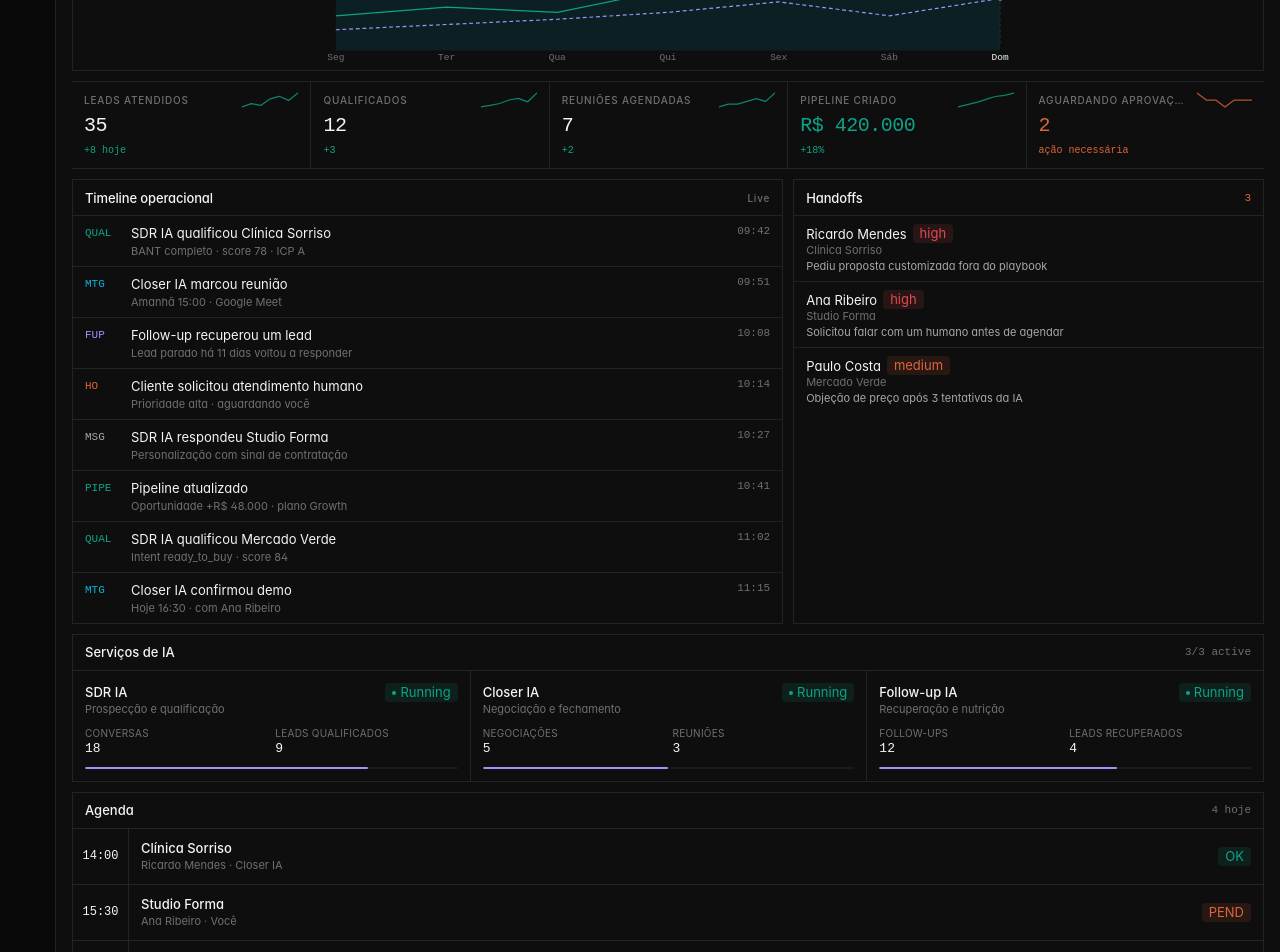
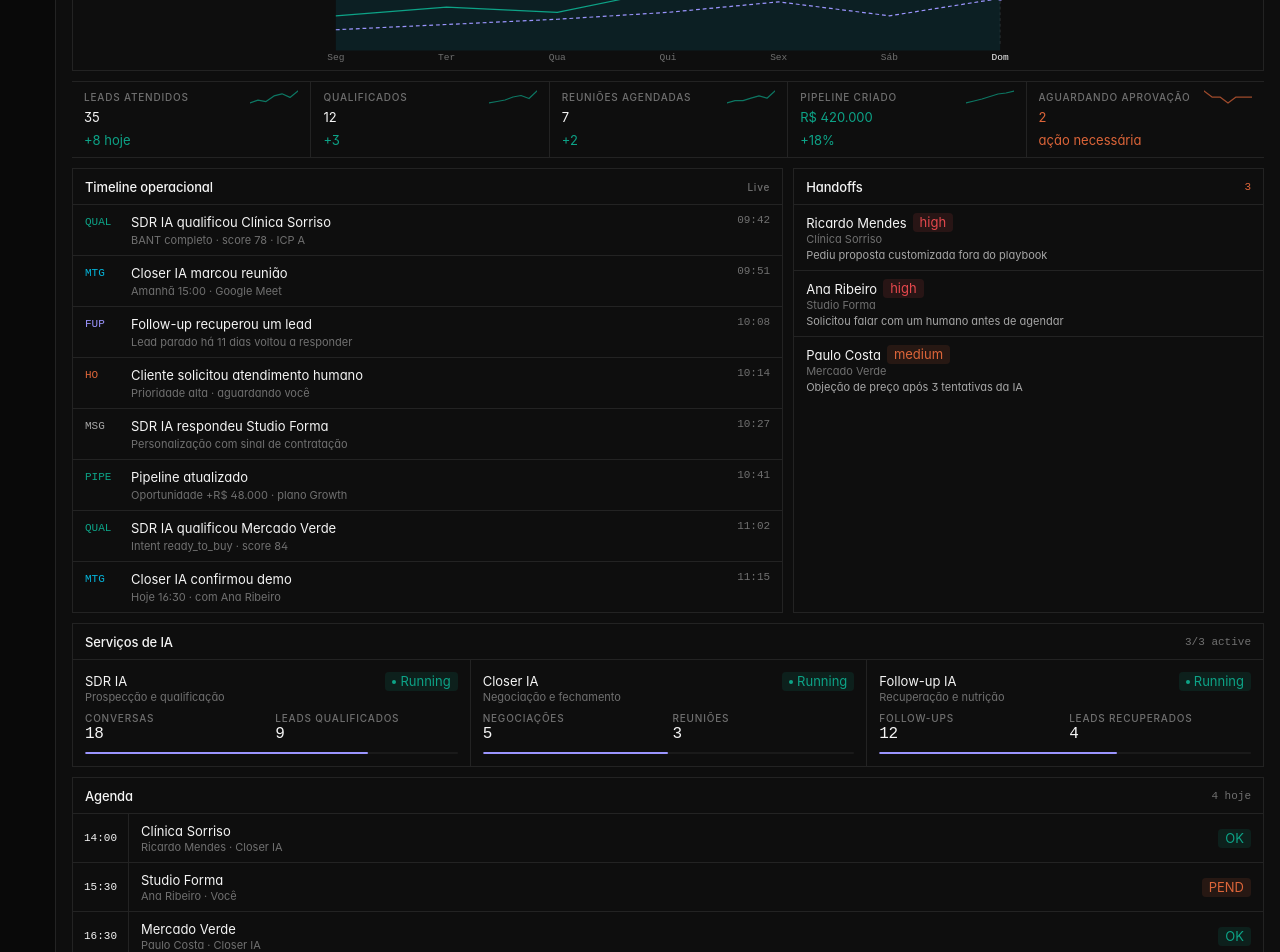
Before and after one commit to jvrm831720/forceia, a Next.js app in the folder dashboard/: page / in a window 1280 px wide. Shown: the part 320-1272 px from the top of the page. Built offline with nearby package versions, Linux system fonts and the light colour scheme.

Commit message:
foundation: services, agenda, KPIs on shared type + Panel system

```diff
--- a/dashboard/components/dashboard/agenda-today.tsx
+++ b/dashboard/components/dashboard/agenda-today.tsx
@@ -1,5 +1,5 @@
 import { Badge } from "@/components/ui/badge";
-import { cn } from "@/lib/utils";
+import { Panel, PanelHeader, PanelBody } from "@/components/ui/panel";
 import type { AgendaItem } from "@/types/dashboard";
 
 const STATUS_VARIANT = {
@@ -15,13 +15,14 @@ const STATUS_LABEL = {
 
 export function AgendaToday({ items }: { items: AgendaItem[] }) {
   return (
-    <section className="border border-border bg-canvas">
-      <div className="flex items-center justify-between border-b border-border px-3 py-2">
-        <h2 className="text-[13px] font-medium text-ink">Agenda</h2>
-        <span className="font-mono text-[11px] text-ink-soft">{items.length} hoje</span>
-      </div>
+    <Panel>
+      <PanelHeader
+        title="Agenda"
+        meta={<span className="text-mono">{items.length} hoje</span>}
+      />
+      <PanelBody>
         {items.length === 0 ? (
-        <p className="px-3 py-8 text-center text-[12px] text-ink-soft">
+          <p className="px-3 py-8 text-center text-body-muted text-ink-soft">
             Nenhuma reunião agendada
           </p>
         ) : (
@@ -29,19 +30,17 @@ export function AgendaToday({ items }: { items: AgendaItem[] }) {
             {items.map((item) => (
               <li
                 key={item.id}
-              className="flex items-stretch gap-0 transition-ui hover:bg-surface"
+                className="flex items-stretch transition-ui duration-fast hover:bg-surface"
               >
-              <div className="flex w-14 shrink-0 flex-col items-center justify-center border-r border-border bg-background/50 py-2.5">
-                <span className="font-mono text-[12px] font-medium tabular-nums text-ink">
-                  {item.time}
-                </span>
+                <div className="flex w-14 shrink-0 flex-col items-center justify-center border-r border-border bg-background/40 py-2">
+                  <span className="text-mono font-medium text-ink">{item.time}</span>
                 </div>
-              <div className="flex min-w-0 flex-1 items-center justify-between gap-3 px-3 py-2.5">
+                <div className="flex min-w-0 flex-1 items-center justify-between gap-3 px-3 py-2">
                   <div className="min-w-0">
-                  <p className="truncate text-[13px] font-medium text-ink">
+                    <p className="truncate text-body font-medium text-ink">
                       {item.company}
                     </p>
-                  <p className="truncate text-[11px] text-ink-soft">
+                    <p className="truncate text-meta text-ink-soft">
                       {[item.contact, item.owner].filter(Boolean).join(" · ")}
                     </p>
                   </div>
@@ -53,6 +52,7 @@ export function AgendaToday({ items }: { items: AgendaItem[] }) {
             ))}
           </ul>
         )}
-    </section>
+      </PanelBody>
+    </Panel>
   );
 }
--- a/dashboard/components/dashboard/metric-cards.tsx
+++ b/dashboard/components/dashboard/metric-cards.tsx
@@ -1,7 +1,6 @@
 import { cn } from "@/lib/utils";
 import type { MetricCard } from "@/types/dashboard";
 
-/** Tiny 7-pt sparkline — pure presentation */
 function Spark({
   values,
   positive,
@@ -9,8 +8,8 @@ function Spark({
   values: number[];
   positive?: boolean;
 }) {
-  const w = 56;
-  const h = 16;
+  const w = 48;
+  const h = 14;
   const max = Math.max(...values);
   const min = Math.min(...values);
   const range = max - min || 1;
@@ -22,7 +21,7 @@ function Spark({
     })
     .join(" ");
   return (
-    <svg width={w} height={h} className="opacity-80" aria-hidden>
+    <svg width={w} height={h} className="opacity-70" aria-hidden>
       <polyline
         points={pts}
         fill="none"
@@ -51,7 +50,7 @@ export function MetricCards({ metrics }: { metrics: MetricCard[] }) {
           <div
             key={m.id}
             className={cn(
-              "group flex flex-col gap-1 px-3 py-2.5 transition-ui duration-fast hover:bg-surface",
+              "flex flex-col gap-1 px-3 py-2 transition-ui duration-fast hover:bg-surface",
               i > 0 && "border-l border-border",
               i >= 2 && "border-t border-border sm:border-t-0",
               i >= 3 && "sm:border-t lg:border-t-0",
@@ -65,7 +64,7 @@ export function MetricCards({ metrics }: { metrics: MetricCard[] }) {
             </div>
             <p
               className={cn(
-                "font-mono text-lg font-medium tabular-nums tracking-tight text-ink sm:text-xl",
+                "text-metric text-ink",
                 m.emphasis === "success" && "text-success",
                 m.emphasis === "alert" && "text-warning",
               )}
@@ -75,7 +74,7 @@ export function MetricCards({ metrics }: { metrics: MetricCard[] }) {
             {m.delta && (
               <p
                 className={cn(
-                  "font-mono text-[10px]",
+                  "text-mono",
                   m.deltaPositive === false ? "text-warning" : "text-success",
                 )}
               >
--- a/dashboard/components/dashboard/team-section.tsx
+++ b/dashboard/components/dashboard/team-section.tsx
@@ -1,4 +1,5 @@
 import { Badge } from "@/components/ui/badge";
+import { Panel, PanelHeader, PanelBody } from "@/components/ui/panel";
 import { cn } from "@/lib/utils";
 import type { AgentCard, AgentStatus } from "@/types/dashboard";
 
@@ -12,14 +13,19 @@ const STATUS: Record<
 };
 
 export function TeamSection({ agents }: { agents: AgentCard[] }) {
+  const active = agents.filter((a) => a.status === "working").length;
+
   return (
-    <section className="border border-border bg-canvas">
-      <div className="flex items-center justify-between border-b border-border px-3 py-2">
-        <h2 className="text-[13px] font-medium text-ink">Serviços de IA</h2>
-        <span className="font-mono text-[11px] text-ink-soft">
-          {agents.filter((a) => a.status === "working").length}/{agents.length} active
+    <Panel>
+      <PanelHeader
+        title="Serviços de IA"
+        meta={
+          <span className="text-mono">
+            {active}/{agents.length} active
           </span>
-      </div>
+        }
+      />
+      <PanelBody>
         <div className="grid gap-0 sm:grid-cols-3">
           {agents.map((agent, i) => {
             const st = STATUS[agent.status];
@@ -27,16 +33,16 @@ export function TeamSection({ agents }: { agents: AgentCard[] }) {
               <div
                 key={agent.id}
                 className={cn(
-                "flex flex-col gap-2 px-3 py-3 transition-ui hover:bg-surface",
+                  "flex flex-col gap-2 px-3 py-3 transition-ui duration-fast hover:bg-surface",
                   i > 0 && "border-t border-border sm:border-t-0 sm:border-l",
                 )}
               >
                 <div className="flex items-start justify-between gap-2">
                   <div className="min-w-0">
-                  <p className="truncate text-[13px] font-medium text-ink">
+                    <p className="truncate text-body font-medium text-ink">
                       {agent.name}
                     </p>
-                  <p className="truncate text-[11px] text-ink-soft">{agent.role}</p>
+                    <p className="truncate text-meta text-ink-soft">{agent.role}</p>
                   </div>
                   <Badge variant={st.variant}>
                     <span className={cn("h-1 w-1 rounded-full", st.dot)} />
@@ -46,12 +52,8 @@ export function TeamSection({ agents }: { agents: AgentCard[] }) {
                 <div className="grid grid-cols-2 gap-2">
                   {agent.stats.map((s) => (
                     <div key={s.label}>
-                    <p className="text-[10px] uppercase tracking-wide text-ink-soft">
-                      {s.label}
-                    </p>
-                    <p className="font-mono text-[13px] font-medium tabular-nums text-ink">
-                      {s.value}
-                    </p>
+                      <p className="text-label">{s.label}</p>
+                      <p className="text-metric-sm text-ink">{s.value}</p>
                     </div>
                   ))}
                 </div>
@@ -73,6 +75,7 @@ export function TeamSection({ agents }: { agents: AgentCard[] }) {
             );
           })}
         </div>
-    </section>
+      </PanelBody>
+    </Panel>
   );
 }
```
Lines whose indentation alone changed are shown as unchanged.
